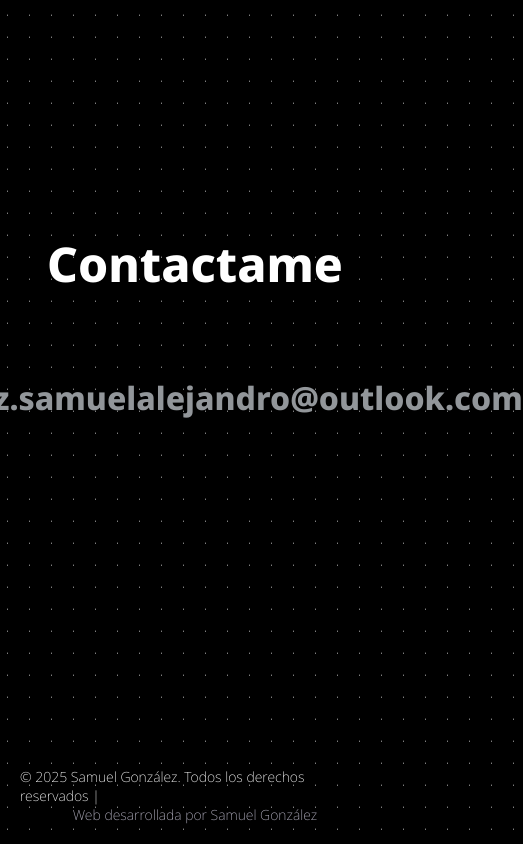
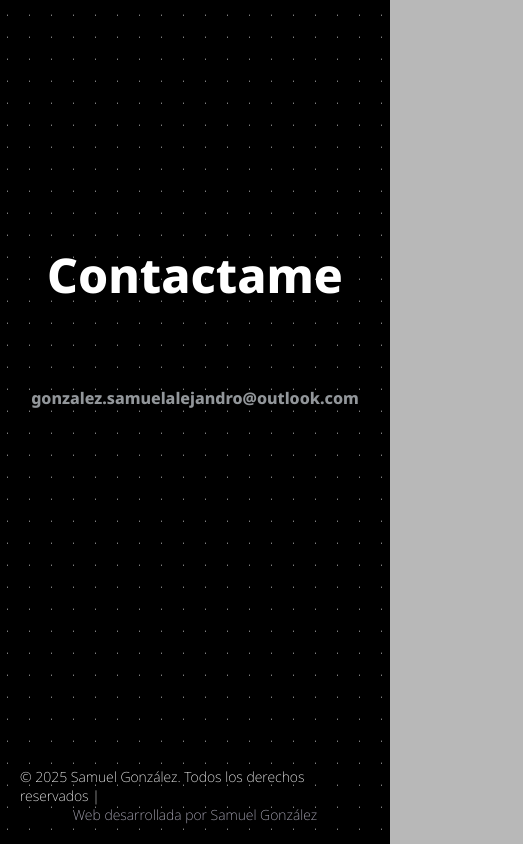
Before and after one commit to SamuelGonzalezOfficial/Portfolio, a React (Vite) app: page / in a window 390 px wide. Shown: the part 3123-3967 px from the top of the page, 523 px wide, since content can reach past the window. Built offline with nearby package versions, Linux system fonts and the light colour scheme.

Commit message:
We make responsive the Contact component.

```diff
--- a/src/features/Contact/Contact.css
+++ b/src/features/Contact/Contact.css
@@ -3,3 +3,16 @@
     font-size: 2rem;
     font-weight: 800;
 }
+
+@media (max-width: 710px){
+    .email {
+        font-size: 1.5rem;
+    }
+}
+
+@media (max-width: 530px){
+    .email {
+        white-space: wrap;
+        font-size: 1rem;
+    }
+}
```
